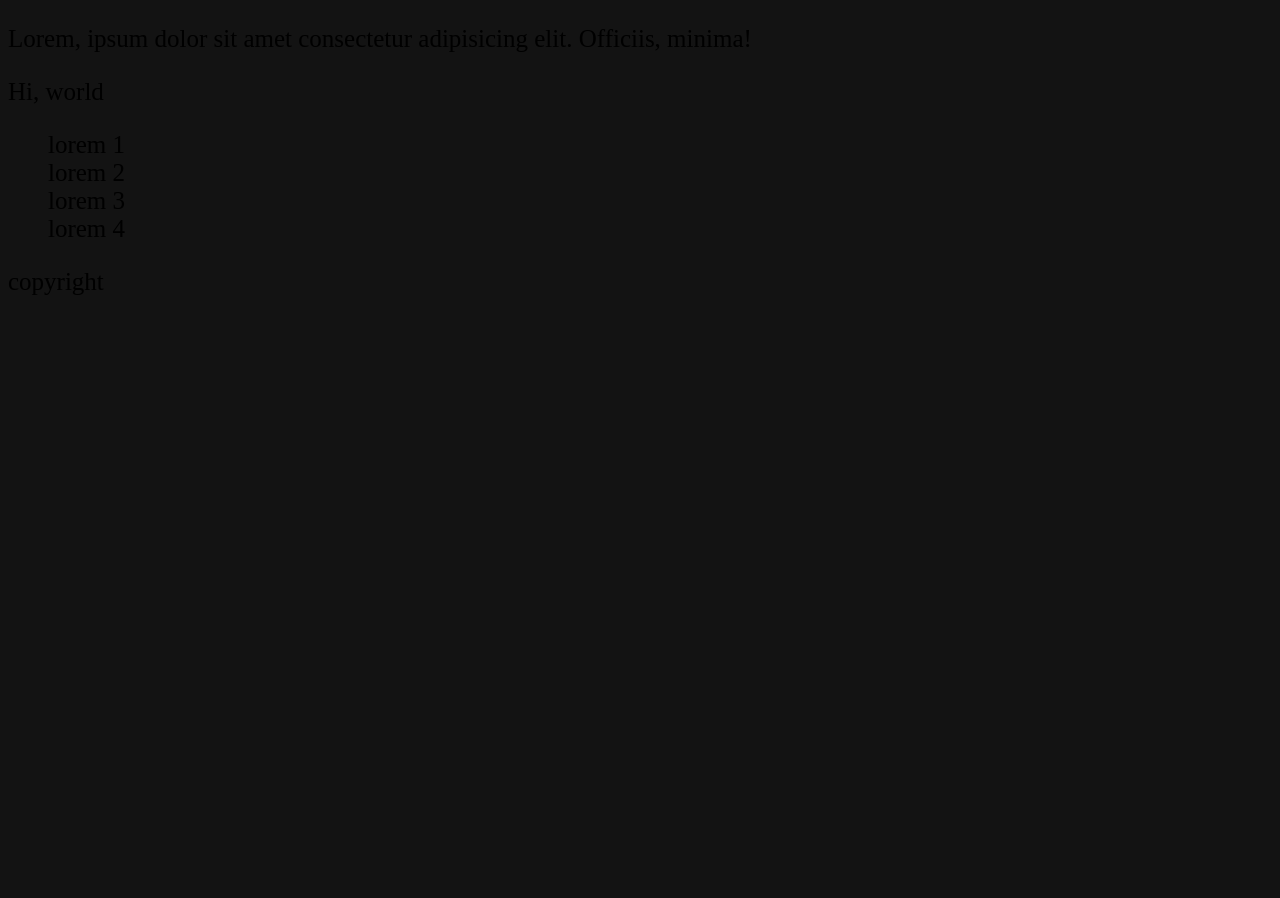
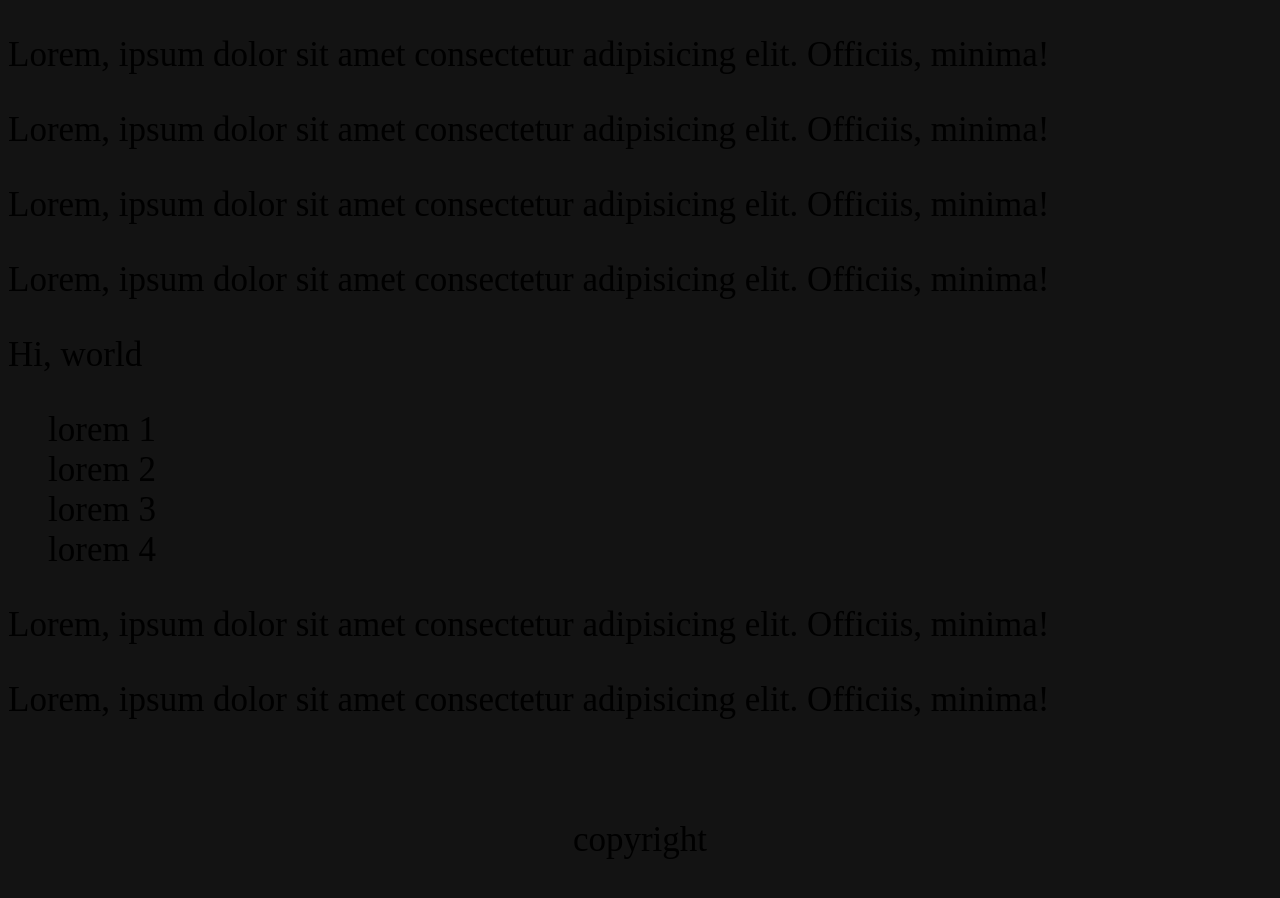
Before and after one commit to nvs163/t-1000, a plain HTML site: page index.html in a window 1280 px wide. Before the commit the page ends 800 px from the top, so only its background shows below. Drawn offline with Linux system fonts and the light colour scheme.

Commit message:
commit 2

```diff
--- a/index.html
+++ b/index.html
@@ -10,6 +10,9 @@
 <body>
   <main>
     <p>Lorem, ipsum dolor sit amet consectetur adipisicing elit. Officiis, minima!</p>
+    <p>Lorem, ipsum dolor sit amet consectetur adipisicing elit. Officiis, minima!</p>
+    <p>Lorem, ipsum dolor sit amet consectetur adipisicing elit. Officiis, minima!</p>
+    <p>Lorem, ipsum dolor sit amet consectetur adipisicing elit. Officiis, minima!</p>
     <section>
       <p>Hi, world</p>
       <ul>
@@ -18,6 +21,8 @@
         <li class="item">lorem 3</li>
         <li class="item">lorem 4</li>
       </ul>
+      <p>Lorem, ipsum dolor sit amet consectetur adipisicing elit. Officiis, minima!</p>
+      <p>Lorem, ipsum dolor sit amet consectetur adipisicing elit. Officiis, minima!</p>
     </section>
   </main>
 
--- a/style.css
+++ b/style.css
@@ -1,9 +1,14 @@
 body {
   position: relative;
   background-color: #131313;
-  font-size: 25px;
+  font-size: 35px;
 }
 
 ul, li {
   list-style: none;
 }
+
+.footer {
+  text-align: center;
+  padding: 30px 0;
+}
```
